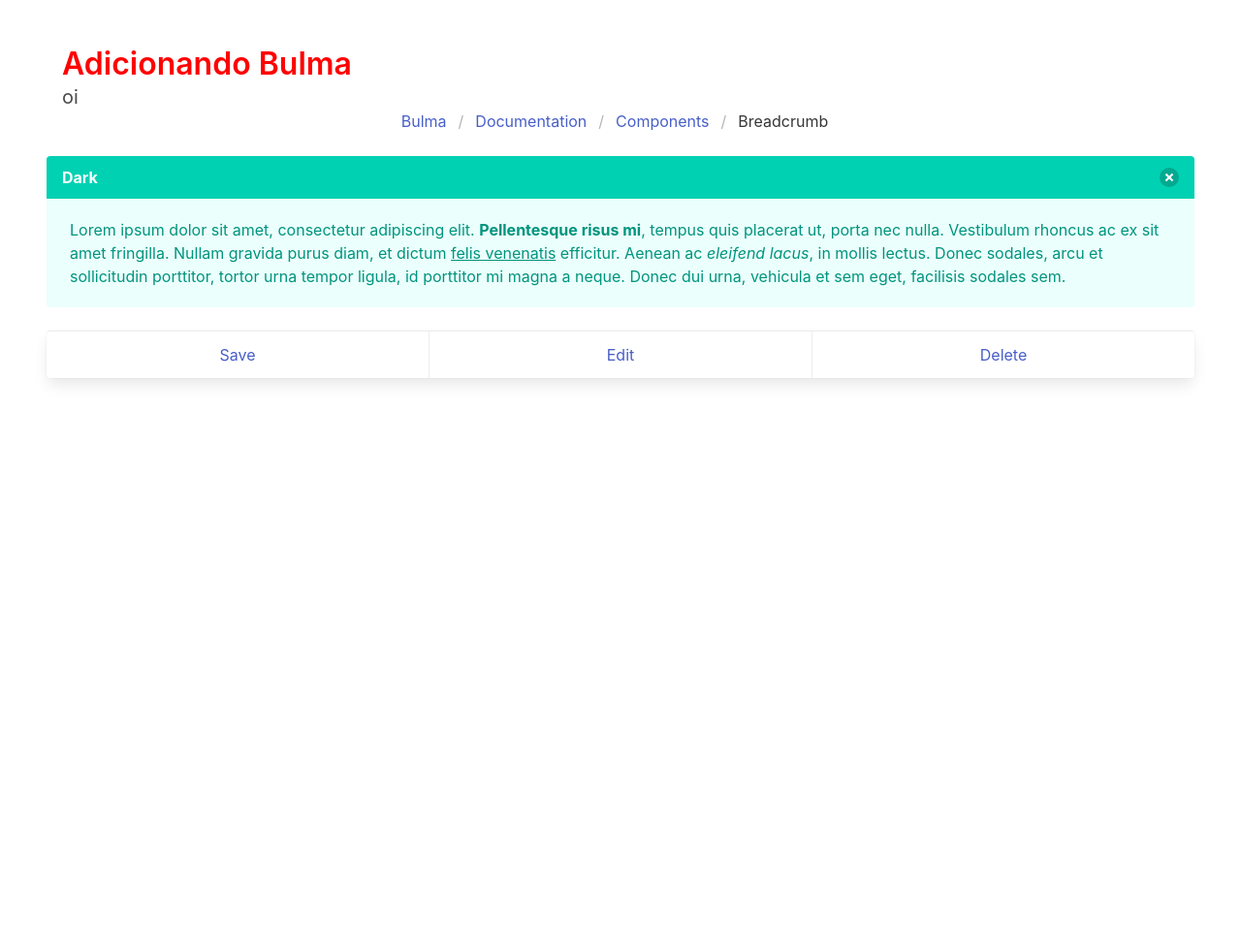
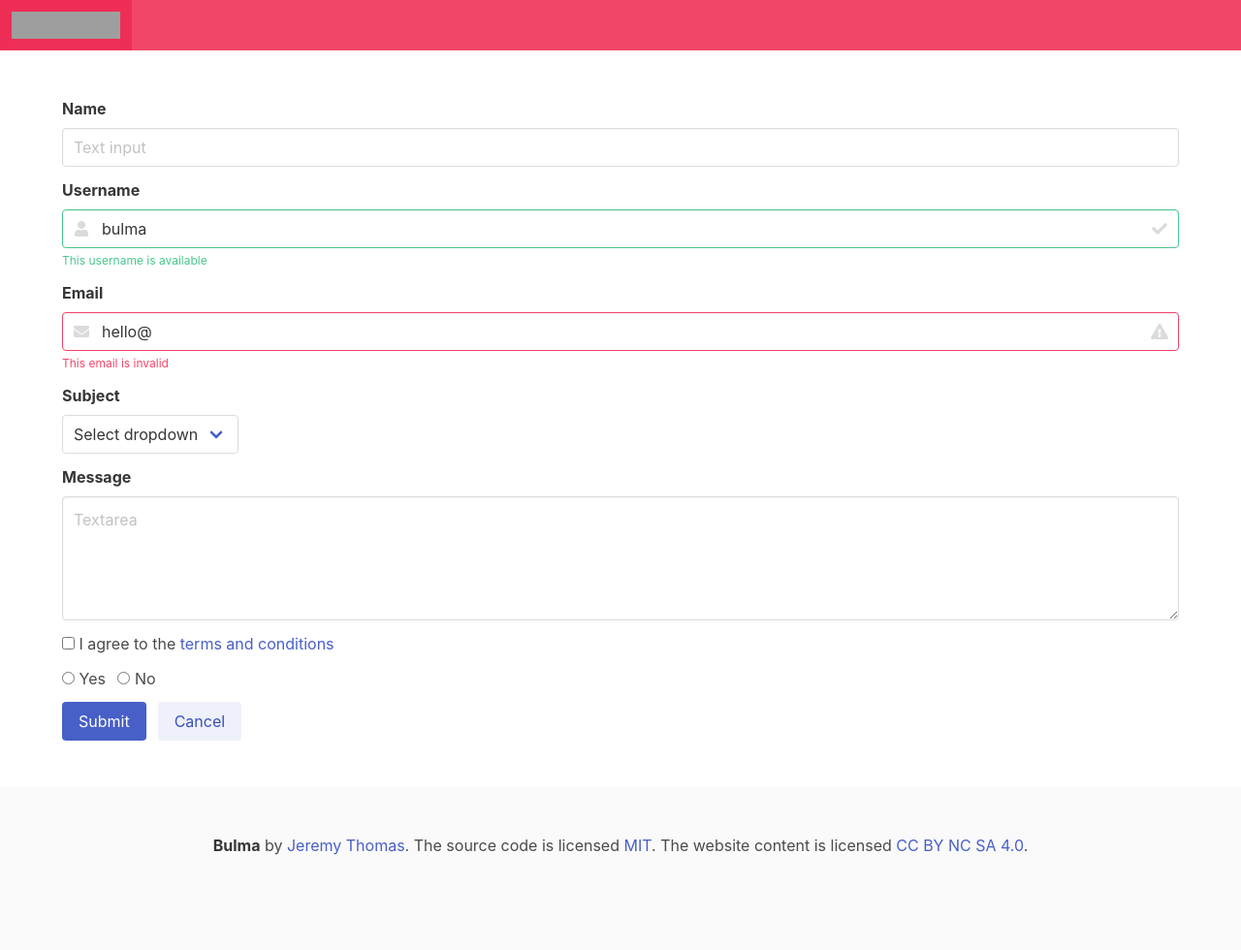
Before and after one commit to PabloDevFE/escola-js, a plain HTML site: page exemplos/bulma-mod5/adicionando-bulma/index.html in a window 1280 px wide. Shown: the whole page at 97% size. Before the commit the page ends 800 px from the top, so only its background shows below. Drawn offline with nearby package versions, Linux system fonts and the light colour scheme; grey boxes are pictures that could not be loaded.

Commit message:
exercicios

```diff
--- a/exemplos/bulma-mod5/adicionando-bulma/index.html
+++ b/exemplos/bulma-mod5/adicionando-bulma/index.html
@@ -18,42 +18,121 @@
 </head>
 <body>
 
+    <header>
+      <nav class="navbar is-danger" role="navigation" aria-label="main navigation">
+        <div class="navbar-brand">
+          <a class="navbar-item" href="https://bulma.io">
+            <img src="https://bulma.io/images/bulma-logo.png" alt="Bulma: Free, open source, and modern CSS framework based on Flexbox" width="112" height="28">
+          </a>
+
+          <a role="button" class="navbar-burger" aria-label="menu" aria-expanded="false">
+            <span aria-hidden="true"></span>
+            <span aria-hidden="true"></span>
+            <span aria-hidden="true"></span>
+          </a>
+        </div>
+      </nav>
+    </header>
+
     <section class="section">
         <div class="container">
-            <p class="title">Adicionando Bulma</p>
-            <p class="subtitle">oi</p>
-        </div>
-
-        <nav class="breadcrumb is-centered" aria-label="breadcrumbs">
-            <ul>
-              <li><a href="#">Bulma</a></li>
-              <li><a href="#">Documentation</a></li>
-              <li><a href="#">Components</a></li>
-              <li class="is-active"><a href="#" aria-current="page">Breadcrumb</a></li>
-            </ul>
-          </nav>
-
-          <article class="message is-primary">
-            <div class="message-header">
-              <p>Dark</p>
-              <button class="delete" aria-label="delete"></button>
+          <div class="field">
+            <label class="label">Name</label>
+            <div class="control">
+              <input class="input" type="text" placeholder="Text input">
             </div>
-            <div class="message-body">
-              Lorem ipsum dolor sit amet, consectetur adipiscing elit. <strong>Pellentesque risus mi</strong>, tempus quis placerat ut, porta nec nulla. Vestibulum rhoncus ac ex sit amet fringilla. Nullam gravida purus diam, et dictum <a>felis venenatis</a> efficitur. Aenean ac <em>eleifend lacus</em>, in mollis lectus. Donec sodales, arcu et sollicitudin porttitor, tortor urna tempor ligula, id porttitor mi magna a neque. Donec dui urna, vehicula et sem eget, facilisis sodales sem.
-            </div>
-          </article>
-
-          <div class="card">
-            <footer class="card-footer">
-              <a href="#" class="card-footer-item">Save</a>
-              <a href="#" class="card-footer-item">Edit</a>
-              <a href="#" class="card-footer-item">Delete</a>
-            </footer>
           </div>
 
+          <div class="field">
+            <label class="label">Username</label>
+            <div class="control has-icons-left has-icons-right">
+              <input class="input is-success" type="text" placeholder="Text input" value="bulma">
+              <span class="icon is-small is-left">
+                <i class="fas fa-user"></i>
+              </span>
+              <span class="icon is-small is-right">
+                <i class="fas fa-check"></i>
+              </span>
+            </div>
+            <p class="help is-success">This username is available</p>
+          </div>
+
+          <div class="field">
+            <label class="label">Email</label>
+            <div class="control has-icons-left has-icons-right">
+              <input class="input is-danger" type="email" placeholder="Email input" value="hello@">
+              <span class="icon is-small is-left">
+                <i class="fas fa-envelope"></i>
+              </span>
+              <span class="icon is-small is-right">
+                <i class="fas fa-exclamation-triangle"></i>
+              </span>
+            </div>
+            <p class="help is-danger">This email is invalid</p>
+          </div>
+
+          <div class="field">
+            <label class="label">Subject</label>
+            <div class="control">
+              <div class="select">
+                <select>
+                  <option>Select dropdown</option>
+                  <option>With options</option>
+                </select>
+              </div>
+            </div>
+          </div>
+
+          <div class="field">
+            <label class="label">Message</label>
+            <div class="control">
+              <textarea class="textarea" placeholder="Textarea"></textarea>
+            </div>
+          </div>
+
+          <div class="field">
+            <div class="control">
+              <label class="checkbox">
+                <input type="checkbox">
+                I agree to the <a href="#">terms and conditions</a>
+              </label>
+            </div>
+          </div>
+
+          <div class="field">
+            <div class="control">
+              <label class="radio">
+                <input type="radio" name="question">
+                Yes
+              </label>
+              <label class="radio">
+                <input type="radio" name="question">
+                No
+              </label>
+            </div>
+          </div>
+
+          <div class="field is-grouped">
+            <div class="control">
+              <button class="button is-link">Submit</button>
+            </div>
+            <div class="control">
+              <button class="button is-link is-light">Cancel</button>
+            </div>
+          </div>
+        </div>
     </section>
 
 
+    <footer class="footer">
+  <div class="content has-text-centered">
+    <p>
+      <strong>Bulma</strong> by <a href="https://jgthms.com">Jeremy Thomas</a>. The source code is licensed
+      <a href="http://opensource.org/licenses/mit-license.php">MIT</a>. The website content
+      is licensed <a href="http://creativecommons.org/licenses/by-nc-sa/4.0/">CC BY NC SA 4.0</a>.
+    </p>
+  </div>
+</footer>
 
 </body>
 </html>
```
Also changed, not shown: exemplos/bulma-mod5/responsividade/index.html (added, +28 -0 lines), exercicios/portifólio-bulma/index.html (added, +96 -0 lines).
